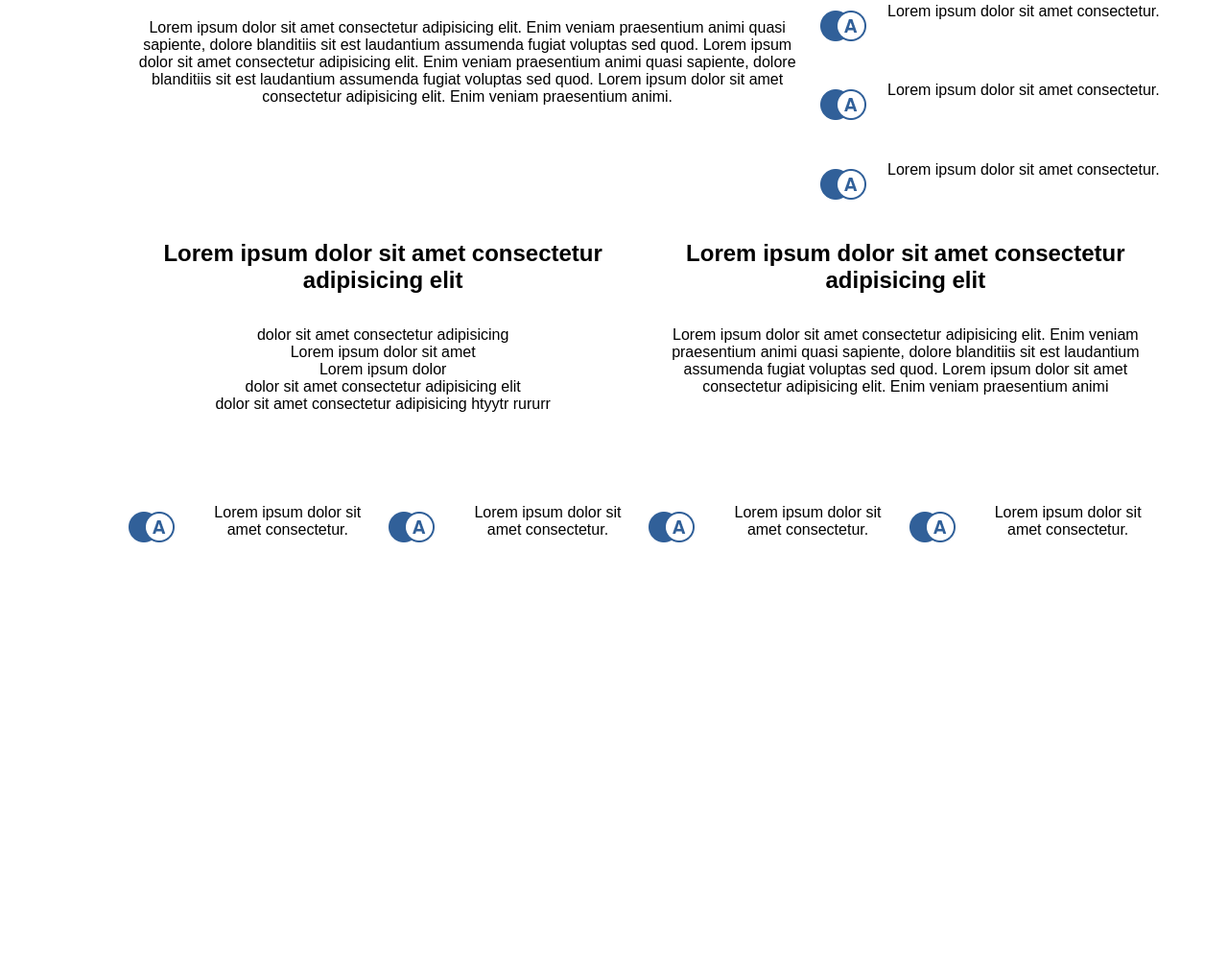
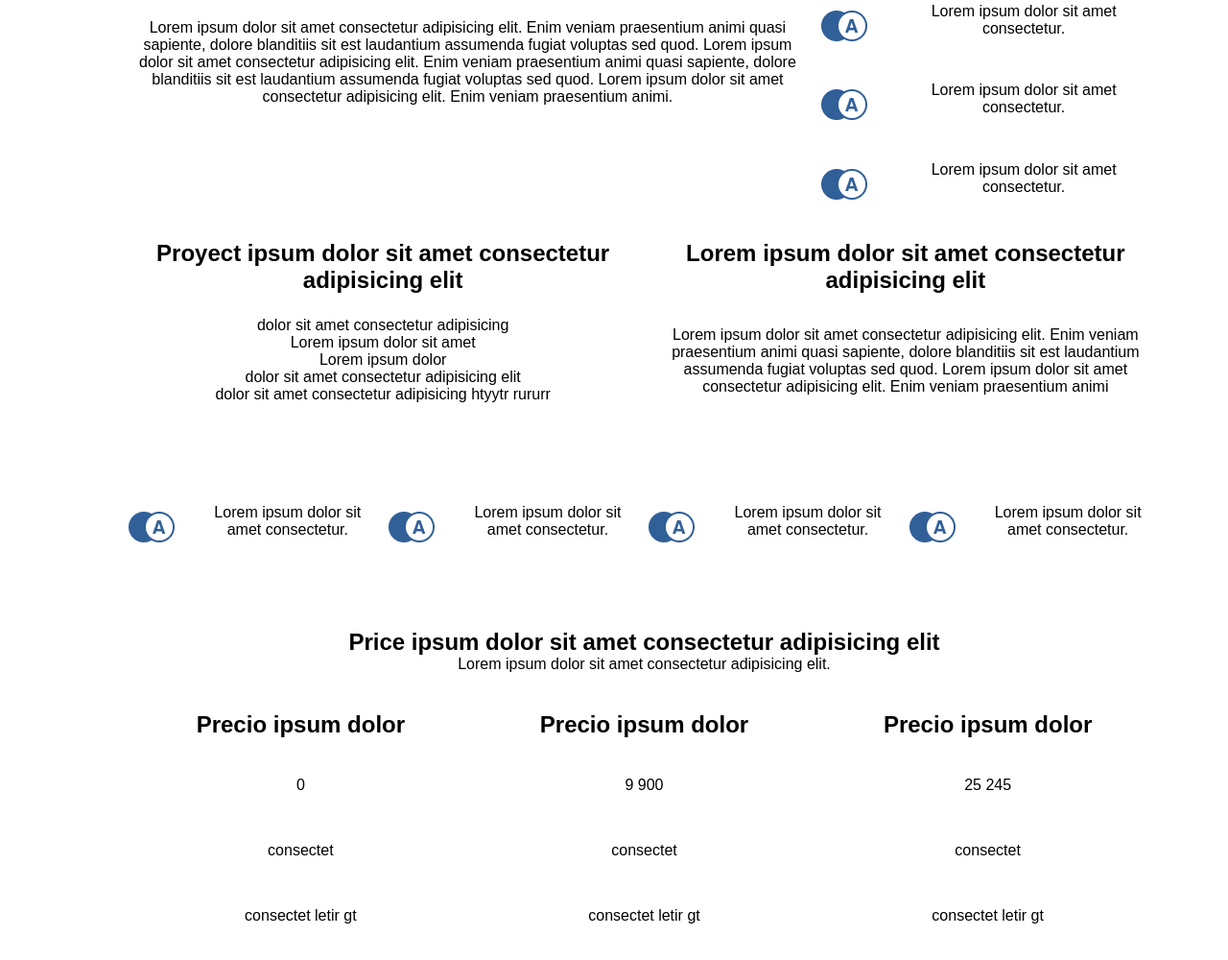
Before and after one commit to natalinunez/hackaton_7, a plain HTML site: page index.html in a window 1280 px wide. Shown: the part 749-1749 px from the top of the page at 96% size. Drawn offline with Linux system fonts and the light colour scheme.

Commit message:
Inicio-Fin contenedor Price

```diff
--- a/index.html
+++ b/index.html
@@ -111,9 +111,11 @@
         </section>
         <section class="CProyect">
             <div class="CPList">
+
                 <h2 class="CPList-H2">
-                    Lorem ipsum dolor sit amet consectetur adipisicing elit
+                    Proyect ipsum dolor sit amet consectetur adipisicing elit
                 </h2>
+
                 <ul class="CPList-Ul">
                     <li>dolor sit amet consectetur adipisicing</li>
                     <li>Lorem ipsum dolor sit amet</li>
@@ -121,6 +123,7 @@
                     <li>dolor sit amet consectetur adipisicing elit</li>
                     <li>dolor sit amet consectetur adipisicing htyytr rururr</li>
                 </ul>
+
             </div>
             <div class="CPInfor">
                 <h2 class="CPInfor-H2">
@@ -159,6 +162,60 @@
                 </div>
             </div>
         </section>
+        <section class="CPrice">
+            <div class="CPTitle">
+                <h2 class="CPTitle-H2">
+                    Price ipsum dolor sit amet consectetur adipisicing elit
+                </h2>
+                <p class="CPTitle-P">
+                    Lorem ipsum dolor sit amet consectetur adipisicing elit.
+                </p>
+            </div>
+            <div class="CPPrices">
+                <div class="CPDetail">
+                    <h2 class="CPDetail-H2">
+                        Precio ipsum dolor
+                    </h2>
+                    <p class="CPDetail-P">
+                        0
+                    </p>
+                    <p class="CPDetail-P">
+                        consectet
+                    </p>
+                    <p class="CPDetail-P">
+                        consectet letir gt
+                    </p>
+                </div>
+                <div class="CPDetail">
+                    <h2 class="CPDetail-H2">
+                        Precio ipsum dolor
+                    </h2>
+                    <p class="CPDetail-P">
+                        9 900
+                    </p>
+                    <p class="CPDetail-P">
+                        consectet
+                    </p>
+                    <p class="CPDetail-P">
+                        consectet letir gt
+                    </p>
+                </div>
+                <div class="CPDetail">
+                    <h2 class="CPDetail-H2">
+                        Precio ipsum dolor
+                    </h2>
+                    <p class="CPDetail-P">
+                        25 245
+                    </p>
+                    <p class="CPDetail-P">
+                        consectet
+                    </p>
+                    <p class="CPDetail-P">
+                        consectet letir gt
+                    </p>
+                </div>
+            </div>
+            </div>
     </div>
 </body>
 </html>
--- a/scss/layout/_layout.scss
+++ b/scss/layout/_layout.scss
@@ -69,7 +69,7 @@
     margin:0 auto;
 
     display: grid;
-    grid-template-columns: 2fr, 1fr;
+    grid-template-columns: 2fr 1fr;
     grid-template-rows: 60px 2fr;
     grid-gap:15px;
 }
@@ -109,7 +109,7 @@
     margin:0 auto;
 
     display: grid;
-    grid-template-columns: 1fr, 1fr;
+    grid-template-columns: 1fr 1fr;
     grid-template-rows: 2fr 1fr;
     grid-gap:15px;
 }
@@ -120,8 +120,9 @@
 
     display: grid;
     grid-template-columns: 1fr;
-    grid-template-rows: 50px 2fr;
+    grid-template-rows: 40px 2fr;
     grid-gap:40px;
+
 }
 .CPInfor{
     grid-column: 2/3;
@@ -146,5 +147,37 @@
     grid-template-columns: 70px 1fr;
     grid-template-rows: 1fr;
 }
+/*Fin Container Proyect*/
+/*Inicio Container Price*/
+.CPrice{
+    /*background-color:pink;*/
+    text-align: center;
+    width: 80%;
+    height: 10%;
+    margin:0 auto;
 
-/*Fin Container Proyect*/
+    display: grid;
+    grid-template-columns: 1fr 1fr 1fr;
+    grid-template-rows: 1fr 2fr;
+    grid-gap:40px;
+}
+.CPTitle{
+    grid-column: 1/4;
+    grid-row: 1/2;
+}
+.CPPrices{
+    grid-column: 1/4;
+    grid-row: 2/3;
+
+    display: grid;
+    grid-template-columns: repeat(3,1fr);
+    grid-template-rows: repeat(1,1fr);
+    /*grid-gap:80px;    */
+}
+.CPDetail{
+    grid-row: 1/2;
+    display: grid;
+    grid-template-columns: 1fr;
+    grid-template-rows: repeat(4,1fr);
+    grid-gap:40px;
+}
```
Also changed, not shown: scss/styles.css, 1 other file.
